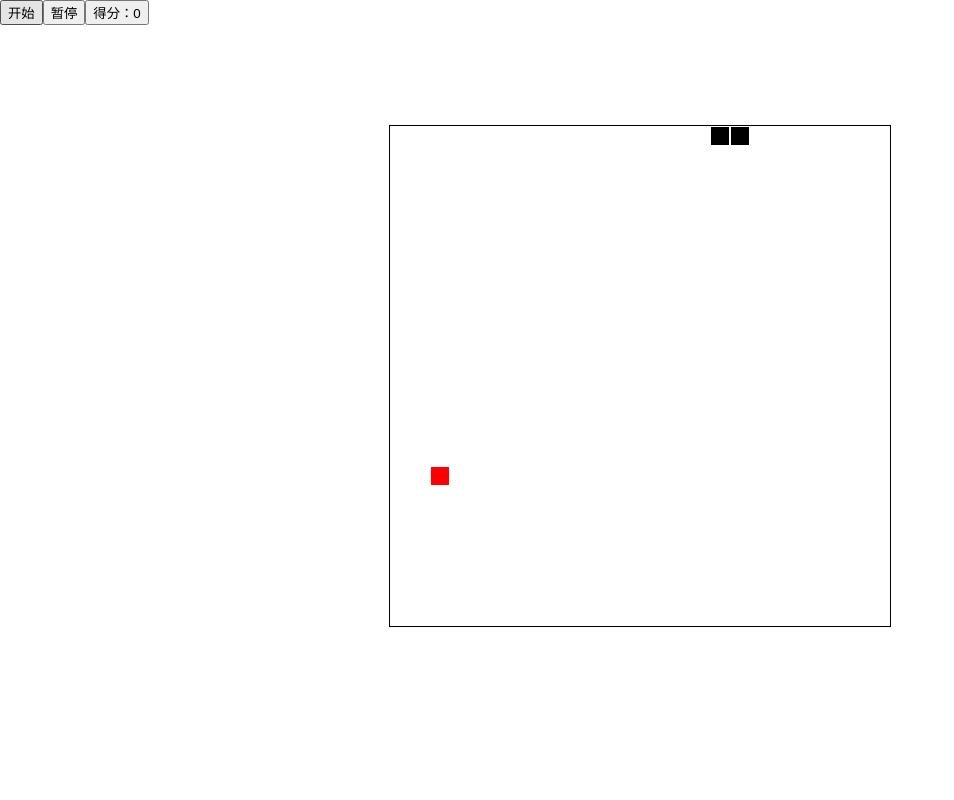
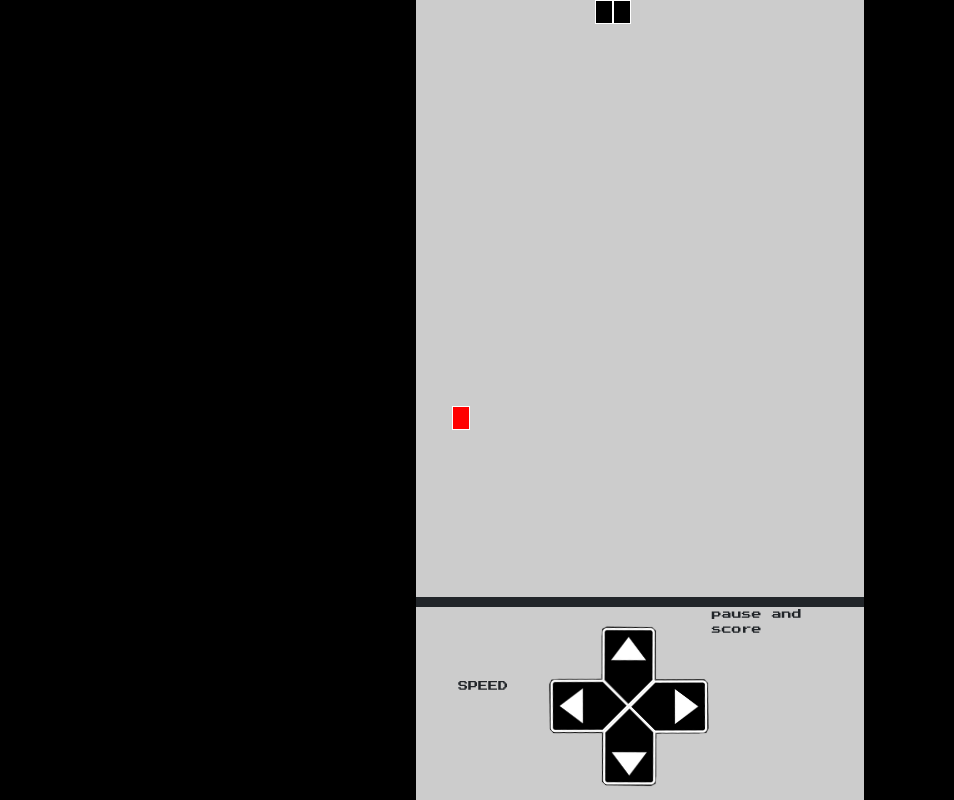
Before and after one commit to xjxujing/snake-game, a React (Create React App) app: page / in a window 1280 px wide. Shown: the whole page, without its empty margins (0-954 px from the left). Built offline with nearby package versions, Linux system fonts and the light colour scheme; a web font is replaced by a local one.

Commit message:
基础界面

```diff
--- a/public/index.html
+++ b/public/index.html
@@ -1,15 +1,13 @@
 <!DOCTYPE html>
 <html lang="en">
+
 <head>
   <meta charset="utf-8" />
   <link rel="icon" href="%PUBLIC_URL%/favicon.ico" />
-    <meta name="viewport" content="width=device-width, initial-scale=1" />
+  <meta name="viewport"
+    content="width=device-width,initial-scale=1,minimum-scale=1,maximum-scale=1,user-scalable=no,viewport-fit=cover">
   <meta name="theme-color" content="#000000" />
-    <meta
-      name="description"
-      content="Web site created using create-react-app"
-    />
-    <link rel="apple-touch-icon" href="%PUBLIC_URL%/logo192.png" />
+  <meta name="description" content="Web site created using create-react-app" />
   <!--
       manifest.json provides metadata used when your web app is installed on a
       user's mobile device or desktop. See https://developers.google.com/web/fundamentals/web-app-manifest/
@@ -24,8 +22,12 @@
       work correctly both with client-side routing and a non-root public URL.
       Learn how to configure a non-root public URL by running `npm run build`.
     -->
+  <link rel="preconnect" href="https://fonts.gstatic.com">
+  <link href="https://fonts.googleapis.com/css2?family=Press+Start+2P&display=swap" rel="stylesheet">
+  <link href="https://cdn.bootcdn.net/ajax/libs/nes.css/2.3.0/css/nes-core.min.css" rel="stylesheet">
   <title>React App</title>
 </head>
+
 <body>
   <noscript>You need to enable JavaScript to run this app.</noscript>
   <div id="root"></div>
@@ -40,4 +42,5 @@
       To create a production bundle, use `npm run build` or `yarn build`.
     -->
 </body>
+
 </html>
--- a/src/App.css
+++ b/src/App.css
@@ -1,11 +1,34 @@
+.wrapper {
+  display: flex;
+  flex-direction: column;
+  overflow: hidden;
+  background-color: #ccc;
+}
+
+.height-100 {
+  /* w / h = 0.56 */
+  width: 56vh;
+  height: 100vh;
+  margin: 0 auto;
+}
+
+.width-100 {
+  /* w / h = 0.56 */
+  position: absolute;
+  width: 100vw;
+  height: 178.57vw;
+  top: 50%;
+  transform: translateY(-50%);
+}
+
 .game-area {
   position: relative;
-  margin: 100px auto;
-  width: 500px;
-  height: 500px;
-  border: 1px solid black;
+  width: 100%;
+  height: 0;
+  border-bottom: 10px solid;
+  /* w / h  = 0.75*/
+  padding-bottom: 133.33%;
 }
-
 
 .dot {
   position: absolute;
@@ -25,3 +48,64 @@
   z-index: 1;
   background-color: red;
 }
+
+.control-box {
+  width: 100%;
+  margin: 0 auto;
+  flex: 1;
+  display: flex;
+  justify-content: space-around;
+}
+
+.control-box>.control-left {
+  text-align: center;
+  width: 28%;
+}
+
+.control-box>.control-direction-box {
+  width: 33%;
+}
+
+.control-box>.control-direction-box .button {
+  transform: translateY(18%) rotateZ(45deg);
+}
+
+.control-box>.control-direction-box .item2 {
+  transform: rotateX(180deg);
+}
+
+.control-box .control-direction {
+  width: 50%;
+}
+
+.control-box .control-direction.d1 {
+  transform: rotateY(180deg);
+}
+
+.control-box .control-direction.d3 {
+  transform: rotateY(180deg);
+}
+
+.control-box>.control-right {
+  width: 33%;
+}
+
+i[class~="icon-jian"], i[class~="icon-jia"],i[class~="icon-jiantou"] {
+  font-size: 4.8rem;
+}
+
+.arrow-RIGHT {
+  transform: scaleX(1.2);
+}
+
+.arrow-LEFT {
+  transform: scaleX(1.2) rotateY(180deg);
+}
+
+.arrow-UP {
+  transform: scaleY(0.8) rotateZ(-90deg);
+}
+
+.arrow-DOWN {
+  transform: scaleY(0.8) rotateZ(90deg);
+}
--- a/src/App.js
+++ b/src/App.js
@@ -2,6 +2,7 @@ import { Component } from 'react';
 import './App.css';
 import Food from './components/Food';
 import Snake from './components/Snake';
+import Control from './components/Control'
 
 
 let timer = null
@@ -13,9 +14,17 @@ const initialState = {
   ],
   food: generateFoodCoordinate(),
   direction: 'RIGHT',
-  time: 200,
+  time: 800,
 
   gameState: 'START', // START | PAUSE | CONTINUE | OVER
+
+  aspectRatio: calcScreenAspectRatio()
+}
+
+function calcScreenAspectRatio() {
+  const W = document.documentElement.clientWidth
+  const H = document.documentElement.clientHeight
+  return (W / H) >= 0.56
 }
 
 // 食物坐标 x, y 是 0 ~ 96 之间 的偶数
@@ -39,6 +48,10 @@ class App extends Component {
   componentDidUpdate() {
     this.checkIsOut()
     this.checkIsEatFood()
+  }
+
+  clickDirection(direction) {
+    this.setState({ direction })
   }
 
   controlDirection(e) {
@@ -97,6 +110,17 @@ class App extends Component {
     }
   }
 
+  changeSpeed(type) {
+
+    if (type === 'SPEED_UP') {
+      const upTime = this.state.time
+      this.setState({ time: upTime - 100 })
+    } else {
+      this.setState({ time: this.state.time - 10 })
+    }
+
+  }
+
   onGameOver() {
     alert('游戏结束啦！0 分！')
     this.setState(initialState)
@@ -108,10 +132,10 @@ class App extends Component {
     this.moveSnake()
   }
 
-  onGameStateChange = () =>  {
-    if(this.state.gameState === 'PAUSE') {
+  onGameStateChange = () => {
+    if (this.state.gameState === 'PAUSE') {
       this.onGameContinue()
-    }else {
+    } else {
       this.onGamePause()
     }
   }
@@ -126,10 +150,11 @@ class App extends Component {
     this.moveSnake()
   }
 
+
   render() {
     return (
-      <>
-        <div>
+      <div className={[`wrapper ${this.state.aspectRatio ? 'height-100' : 'width-100'}`]}>
+        {/* <div>
           <button onClick={this.onGameStart}>开始</button>
 
           <button onClick={this.onGameStateChange}>
@@ -137,14 +162,21 @@ class App extends Component {
           </button>
 
           <button>得分：{this.state.snakeBody.length - 2}</button>
-        </div>
+        </div> */}
 
         <div className="game-area">
           <Snake snakeBody={this.state.snakeBody}></Snake>
           <Food food={this.state.food}></Food>
         </div>
 
-      </>
+        <Control
+          direction={this.state.direction}
+          clickDirection={direc => this.clickDirection(direc)}
+          onGameStateChange={this.onGameStateChange}
+          changeSpeed={type => this.changeSpeed(type)}
+        >
+        </Control>
+      </div>
     )
   }
 }
--- /dev/null
+++ b/src/components/Control.js
@@ -0,0 +1,47 @@
+import { Component } from 'react';
+import control from '../assert/control.png';
+
+class Control extends Component {
+
+  render() {
+    // console.log(this.props)
+    return (
+      <div className="control-box">
+        <div className="control-left">
+          <div className={`arrow-${this.props.direction}`}>
+            <span><i className="iconfont icon-jiantou"></i></span>
+          </div>
+          <div>
+            <div className="control-speed">
+              <span>SPEED</span>
+              <div>
+                <span onClick={() => this.props.changeSpeed('SPEED_DOWN')}><i className="iconfont icon-jian"></i></span>
+                <span onClick={() => this.props.changeSpeed('SPEED_UP')}><i className="iconfont icon-jia"></i></span>
+              </div>
+            </div>
+          </div>
+        </div>
+
+        <div className="control-direction-box">
+          <div className="button">
+            <div>
+              <img onClick={() => this.props.clickDirection('UP')} className="control-direction d1" src={control} alt="方向"></img>
+              <img onClick={() => this.props.clickDirection('RIGHT')} className="control-direction d4" src={control} alt="方向"></img>
+            </div>
+            <div className="item2">
+              <img onClick={() => this.props.clickDirection('LEFT')} className="control-direction d3" src={control} alt="方向"></img>
+              <img onClick={() => this.props.clickDirection('DOWN')} className="control-direction d2" src={control} alt="方向"></img>
+            </div>
+          </div>
+        </div>
+
+        <div className="control-right" onClick={this.props.onGameStateChange}>
+          pause and score
+        </div>
+
+      </div>
+    )
+  }
+}
+
+export default Control
--- a/src/index.css
+++ b/src/index.css
@@ -7,7 +7,8 @@ body {
   -moz-osx-font-smoothing: grayscale;
 }
 
-code {
-  font-family: source-code-pro, Menlo, Monaco, Consolas, 'Courier New',
-    monospace;
+html, body, pre, code, kbd, samp {
+  font-family: 'Press Start 2P', cursive;
+  font-size: 10px;
+  background-color: black;
 }
--- a/src/index.js
+++ b/src/index.js
@@ -1,8 +1,10 @@
 import React from 'react';
 import ReactDOM from 'react-dom';
-import './index.css';
 import App from './App';
 import reportWebVitals from './reportWebVitals';
+import './index.css';
+import './styles/iconfont.css';
+
 
 ReactDOM.render(
   <React.StrictMode>
--- /dev/null
+++ b/src/styles/iconfont.css
@@ -0,0 +1,26 @@
+@font-face {
+  font-family: "iconfont"; /* Project id 2579202 */
+  src: url('//at.alicdn.com/t/font_2579202_ldg4tvjbyl.woff2?t=1622280426168') format('woff2'),
+       url('//at.alicdn.com/t/font_2579202_ldg4tvjbyl.woff?t=1622280426168') format('woff'),
+       url('//at.alicdn.com/t/font_2579202_ldg4tvjbyl.ttf?t=1622280426168') format('truetype');
+}
+
+.iconfont {
+  font-family: "iconfont" !important;
+  font-size: 16px;
+  font-style: normal;
+  -webkit-font-smoothing: antialiased;
+  -moz-osx-font-smoothing: grayscale;
+}
+
+.icon-jiantou:before {
+  content: "\e691";
+}
+
+.icon-jian:before {
+  content: "\e605";
+}
+
+.icon-jia:before {
+  content: "\e606";
+}
```
Also changed, not shown: public/imgs/arrow.png (added), src/assert/control.png (added). Lines whose indentation alone changed are shown as unchanged.
